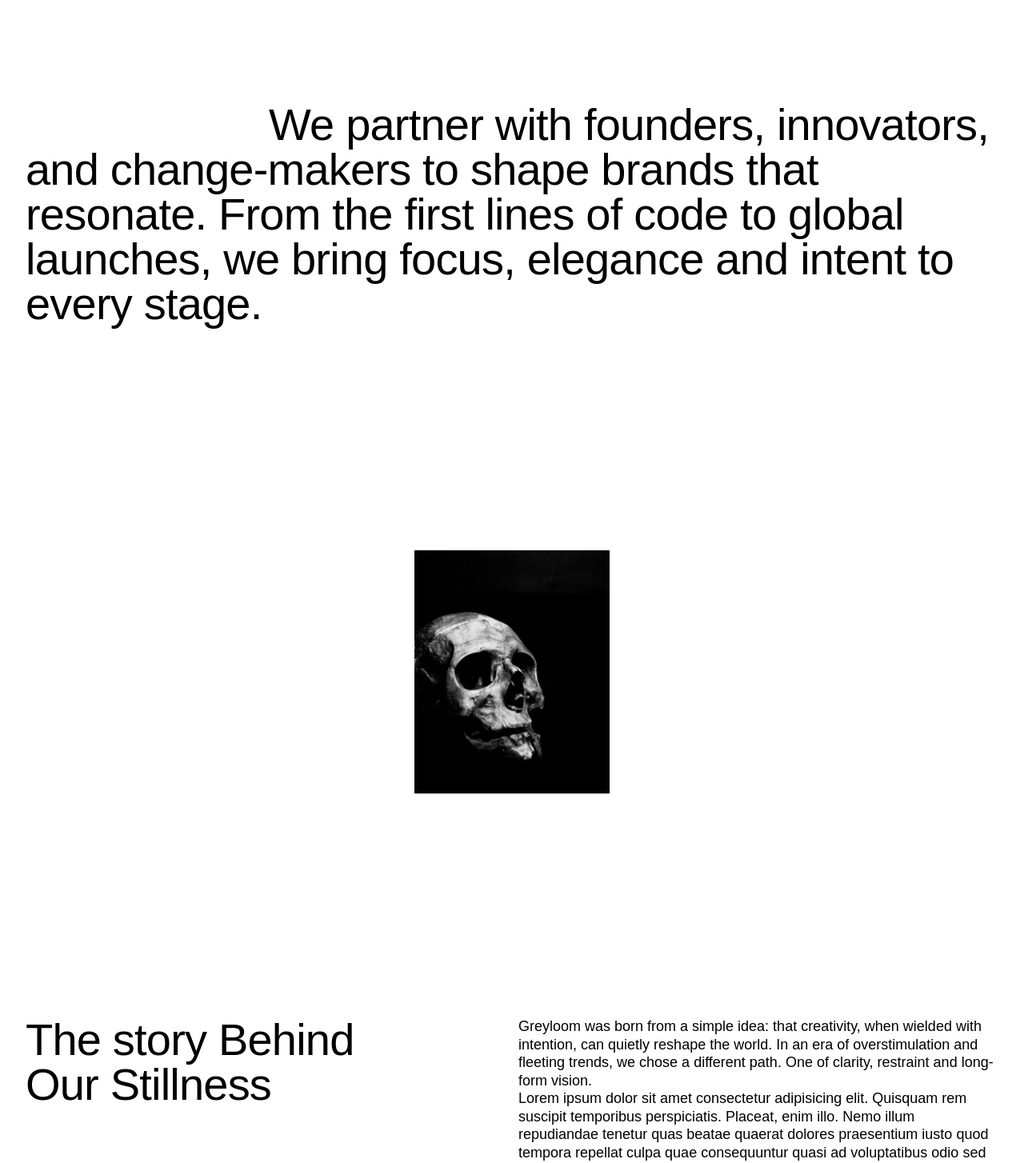
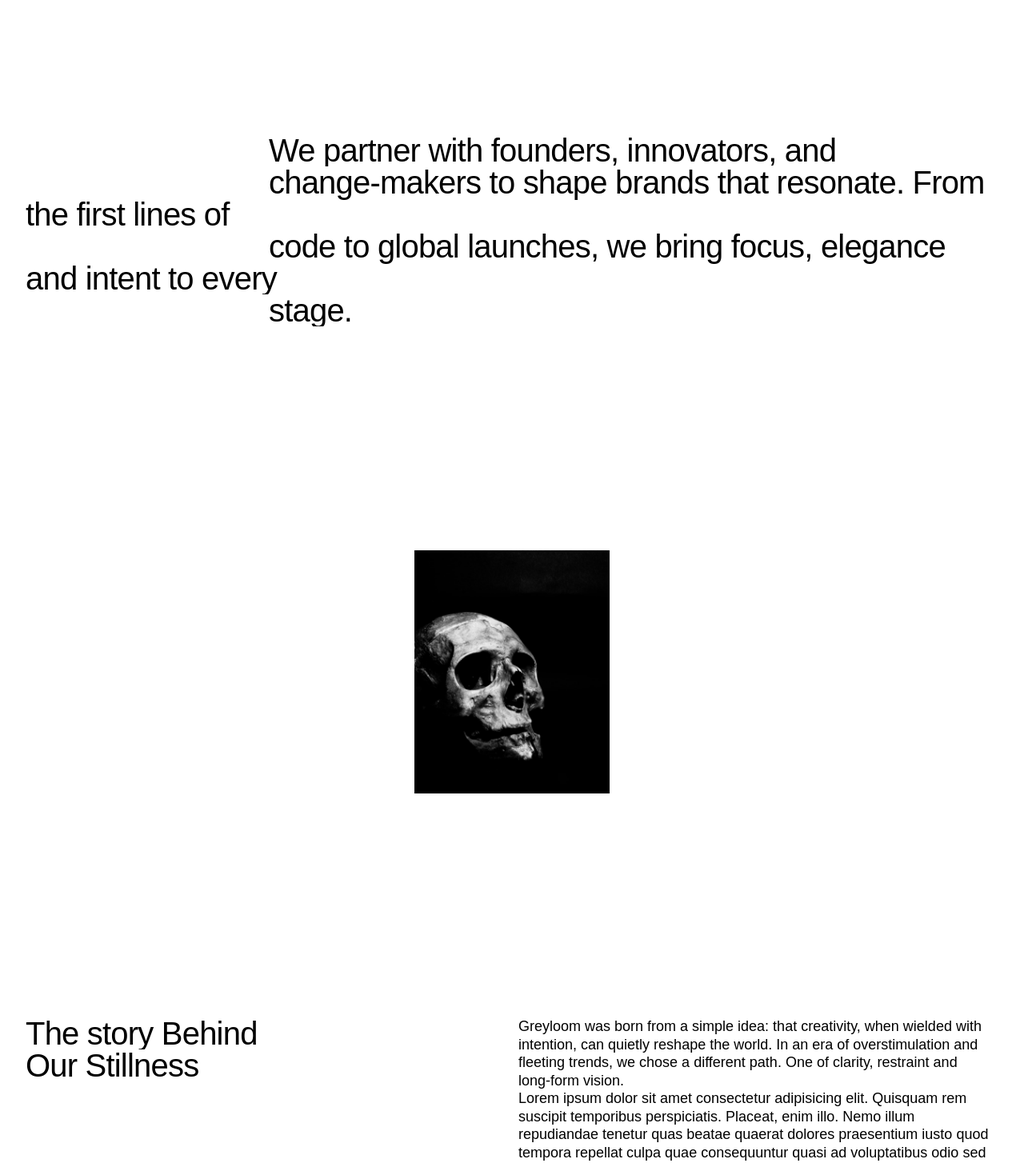
Before and after one commit to Tez-cyber/animation_lib, a React (Vite) app: page / in a window 1280 px wide. Shown: the part 1160-2614 px from the top of the page at 80% size. Built offline with nearby package versions, Linux system fonts and the light colour scheme.

Commit message:
Added Copy in App.jsx

```diff
--- a/src/components/text-reveal/App.jsx
+++ b/src/components/text-reveal/App.jsx
@@ -1,8 +1,13 @@
+import { Copy } from './components/Copy'
+import { ReactLenis } from "lenis/react"
+
 import './reveal.css'
+
 
 const App = () => {
     return (
         <>
+            <ReactLenis root>
                 <nav>
                     <div className="col">
                         <div className="sub-col">
@@ -26,20 +31,26 @@ const App = () => {
                         <img src="/end.jpg" alt="" />
                     </div>
                     <div className='header'>
+                        <Copy delay={0.5}>
                             <h1>We craft identities and experiences for the bold</h1>
+                        </Copy>
                     </div>
                 </section>
 
                 {/* About Section */}
                 <section className="about">
+                    <Copy>
                         <span>Design & Strategy for the Vision-Driven</span>
+                    </Copy>
 
                     <div className="header">
+                        <Copy>
                             <h1>
                                 We partner with founders, innovators, and change-makers to shape
                                 brands that resonate. From the first lines of code to global launches,
                                 we bring focus, elegance and intent to every stage.
                             </h1>
+                        </Copy>
                     </div>
                 </section>
 
@@ -51,9 +62,12 @@ const App = () => {
                 {/* Story Section */}
                 <section className="story">
                     <div className="col">
+                        <Copy>
                             <h1>The story Behind <br /> Our Stillness</h1>
+                        </Copy>
                     </div>
                     <div className="col">
+                        <Copy>
                             <p>
                                 Greyloom was born from a simple idea: that creativity, when wielded
                                 with intention, can quietly reshape the world. In an era of
@@ -76,20 +90,26 @@ const App = () => {
                                 those who believe that the most enduring ideas dont demand
                                 attention. They earn it
                             </p>
+                        </Copy>
                     </div>
                 </section>
 
                 {/* Philosophy section */}
                 <section className="philosophy">
+                    <Copy>
                         <span>The Thought Beneath</span>
+                    </Copy>
+
 
                     <div className="header">
+                        <Copy>
                             <h1>
                                 We believe in the power of quiet convistion. In work that speaks
                                 softly but lingers long. In design as a tool for clarity, not
                                 decoration. We believe that the best ideas dont demand attentiong.
                                 Our philosophy is simple. Create with purpose.
                             </h1>
+                        </Copy>
                     </div>
                 </section>
 
@@ -99,6 +119,7 @@ const App = () => {
                         <div className="sub-col">
                             <span>Terms & Conditions</span>
                         </div>
+                        <Copy></Copy>
                         <div className="sub-col">
                             <h1>Twitter</h1>
                             <h1>LinkedIn</h1>
@@ -111,6 +132,7 @@ const App = () => {
                         <span>Copyright Greyloom 2025</span>
                     </div>
                 </footer>
+            </ReactLenis>
         </>
     )
 }
--- a/src/components/text-reveal/components/Copy.jsx
+++ b/src/components/text-reveal/components/Copy.jsx
@@ -6,7 +6,7 @@ import { useGSAP } from '@gsap/react';
 import { stagger } from "framer-motion";
 import { div } from "framer-motion/client";
 
-gsap.registerPlugin(SplitText, ScrollTrigger);
+gsap.registerPlugin(ScrollTrigger, SplitText);
 
 export const Copy = ({ children, animateOnScroll = true, delay = 0 }) => {
     const containerRef = useRef(null);
@@ -34,7 +34,7 @@ export const Copy = ({ children, animateOnScroll = true, delay = 0 }) => {
             const split = SplitText.create(element,  {
                 type: "lines",
                 mask: "lines",
-                linesClass: "line++"
+                // linesClass: "line++"
             });
 
             splitRef.current.push(split);
@@ -65,7 +65,7 @@ export const Copy = ({ children, animateOnScroll = true, delay = 0 }) => {
 
         if (animateOnScroll) {
             gsap.to(lines.current, {
-                ...animationProps, ScrollTrigger: {
+                ...animationProps, scrollTrigger: {
                     trigger: containerRef.current,
                     start: "top 75%",
                     once: true
--- a/src/components/text-reveal/reveal.css
+++ b/src/components/text-reveal/reveal.css
@@ -10,7 +10,7 @@ body {
 }
 
 h1 {
-    font-size: 3.5rem !important;
+    font-size: 2.5rem !important;
     font-weight: 500;
     letter-spacing: -0.05rem;
     line-height: 1;
```
Lines whose indentation alone changed are shown as unchanged.
